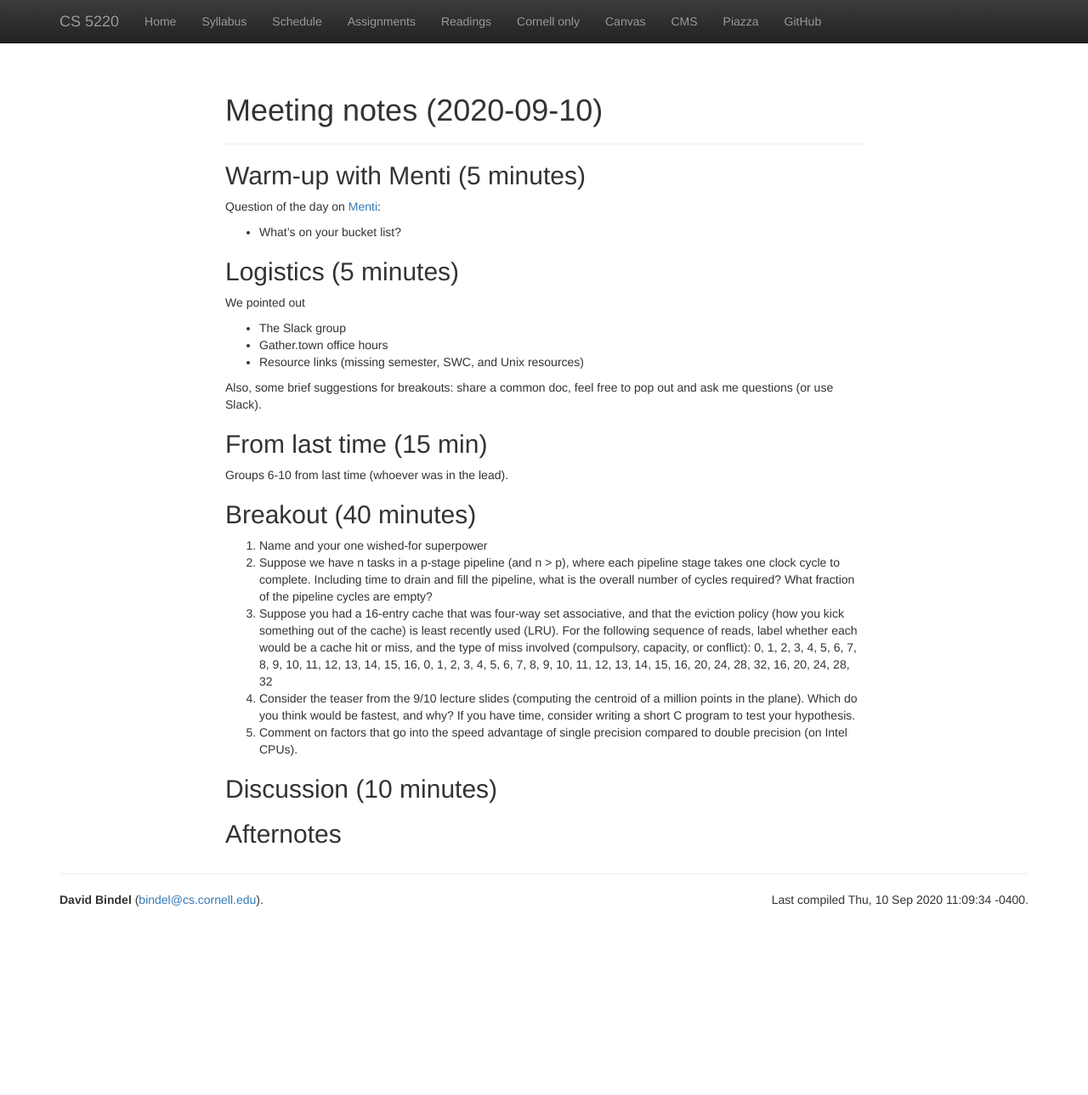
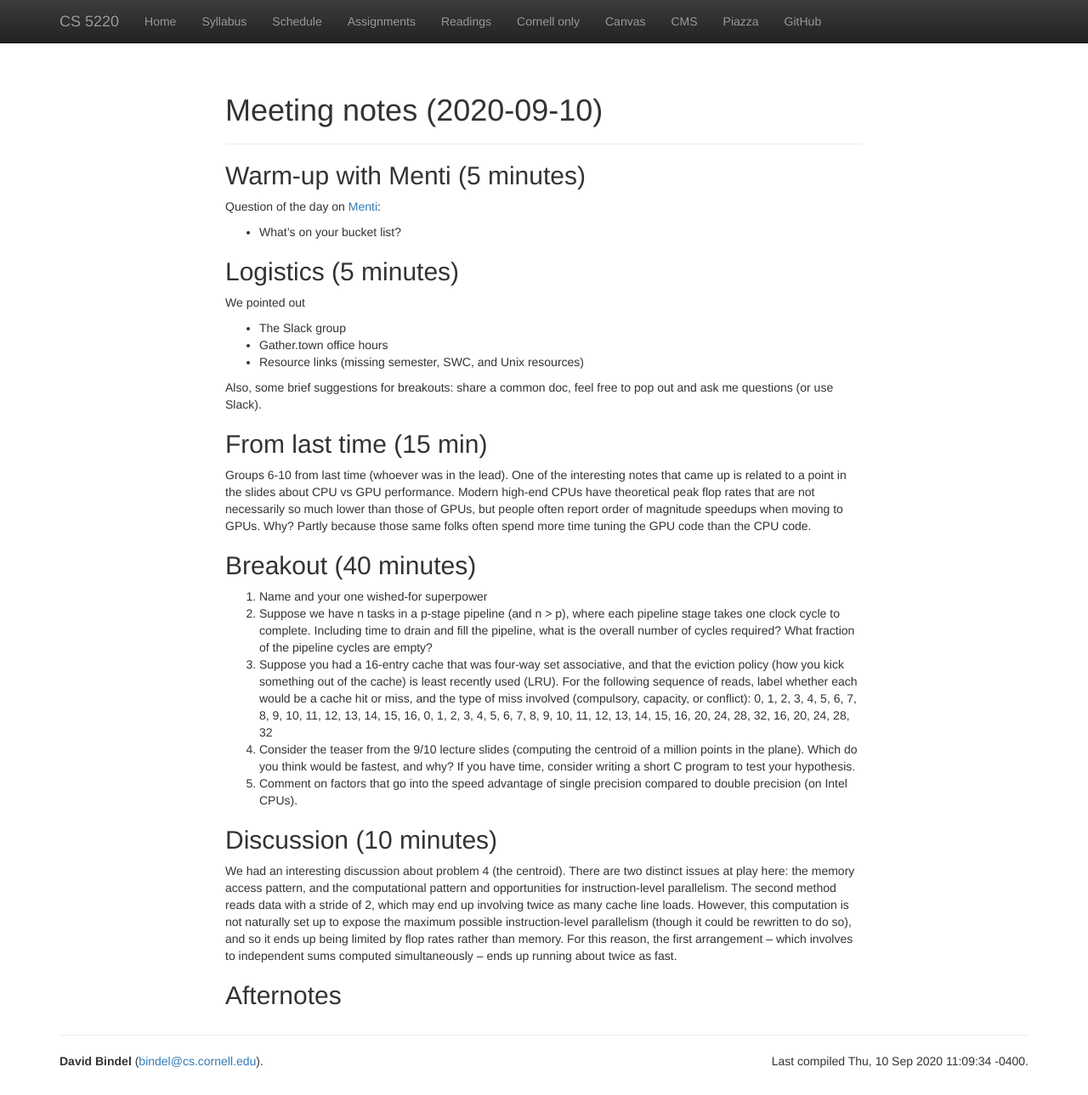
Before and after one commit to cs5220-f20/web, a Jekyll site: the page built from web/lec/2020-09-10-meeting.md, in a window 1280 px wide and 1289 px high. Shown: the whole window at 85% size. Built offline with Jekyll 4.4.1, drawn with Linux system fonts in a browser that asks for light colours; nearby versions of some CDN libraries.

Commit message:
Update meeting notes.

```diff
--- a/web/lec/2020-09-10-meeting.md
+++ b/web/lec/2020-09-10-meeting.md
@@ -23,7 +23,13 @@ feel free to pop out and ask me questions (or use Slack).
 
 ## From last time (15 min)
 
-Groups 6-10 from last time (whoever was in the lead).
+Groups 6-10 from last time (whoever was in the lead).  One of the
+interesting notes that came up is related to a point in the slides
+about CPU vs GPU performance.  Modern high-end CPUs have theoretical
+peak flop rates that are not necessarily so much lower than those of
+GPUs, but people often report order of magnitude speedups when moving
+to GPUs.  Why?  Partly because those same folks often spend more time
+tuning the GPU code than the CPU code.
 
 ## Breakout (40 minutes)
 
@@ -50,4 +56,15 @@ Groups 6-10 from last time (whoever was in the lead).
 
 ## Discussion (10 minutes)
 
+We had an interesting discussion about problem 4 (the centroid).
+There are two distinct issues at play here: the memory access pattern,
+and the computational pattern and opportunities for instruction-level
+parallelism.  The second method reads data with a stride of 2, which
+may end up involving twice as many cache line loads.  However, this
+computation is not naturally set up to expose the maximum possible
+instruction-level parallelism (though it could be rewritten to do so),
+and so it ends up being limited by flop rates rather than memory.  For
+this reason, the first arrangement -- which involves to independent
+sums computed simultaneously -- ends up running about twice as fast.
+
 ## Afternotes
```
